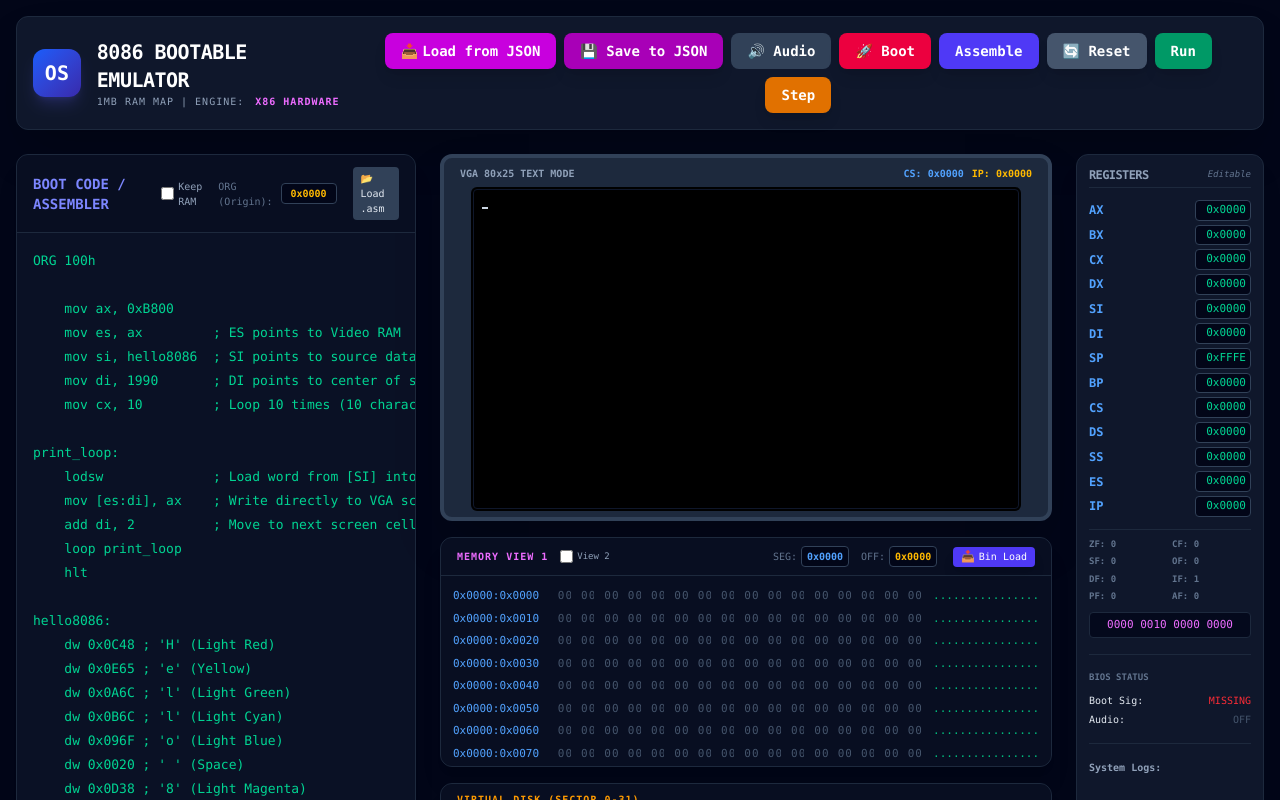
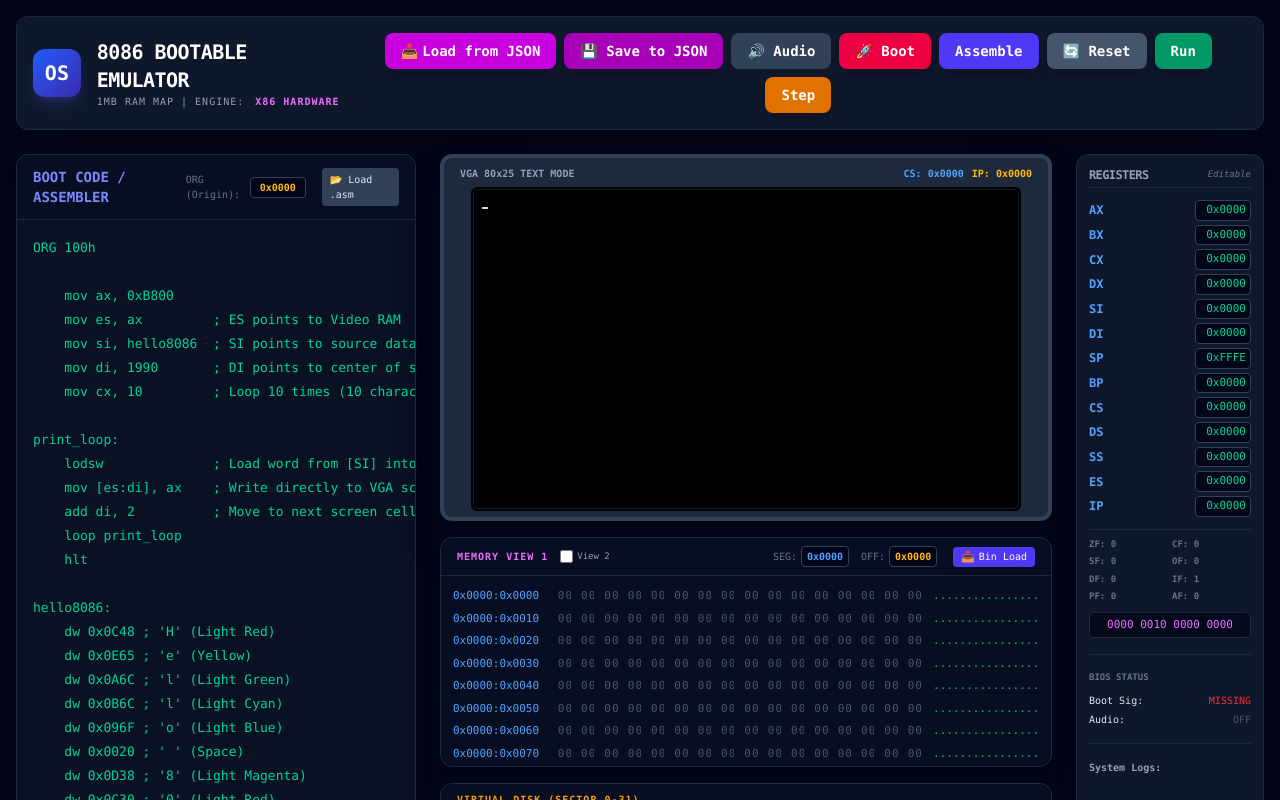
Before and after one commit to daohainam/emulator-8086-js, a React (Vite) app: page / in a window 1280 px wide. Shown: the top 800 px of the page. Built offline with nearby package versions, Linux system fonts and the light colour scheme.

Commit message:
fix: remove Keep RAM (after reseting) feature

```diff
--- a/src/App.jsx
+++ b/src/App.jsx
@@ -101,16 +101,12 @@ function HeaderControls({ isRunning, initAudio, bootFromDisk, assemble, handleRe
     );
 }
 
-function CodeEditor({ code, setCode, orgOffset, setOrgOffset, keepMemory, setKeepMemory }) {
+function CodeEditor({ code, setCode, orgOffset, setOrgOffset }) {
     return (
         <div className="bg-slate-900 rounded-xl border border-slate-800 overflow-hidden shadow-xl flex flex-col h-[500px] lg:h-[740px]">
             <div className="bg-slate-950/50 px-4 py-3 border-b border-slate-800 flex justify-between items-center z-20 relative">
                 <h2 className="text-sm font-bold text-indigo-400 uppercase">Boot Code / Assembler</h2>
                 <div className="flex items-center space-x-4 text-[10px]">
-                    <label className="flex items-center space-x-1 text-slate-400 cursor-pointer hover:text-slate-200">
-                        <input type="checkbox" checked={keepMemory} onChange={e => setKeepMemory(e.target.checked)} className="cursor-pointer" />
-                        <span>Keep RAM</span>
-                    </label>
                     <div className="flex items-center space-x-2">
                         <span className="text-slate-500">ORG (Origin):</span>
                         <input type="text" value={orgOffset} onChange={ev => setOrgOffset(ev.target.value)} className="w-14 bg-slate-950 border border-slate-700 rounded px-1 py-0.5 text-amber-400 text-center font-bold focus:outline-none focus:border-amber-500" />
@@ -366,7 +362,6 @@ export default function Emulator8086() {
     const [code, setCode] = useState(DEFAULT_CODE);
     const [errorMessage, setErrorMessage] = useState(null);
     const [isRunning, setIsRunning] = useState(false);
-    const [keepMemory, setKeepMemory] = useState(false);
 
     const [orgOffset, setOrgOffset] = useState("0x0000");
     const [memSegStr, setMemSegStr] = useState("0x0000");
@@ -567,7 +562,7 @@ export default function Emulator8086() {
         e.reg.SP = INITIAL_SP;
         e.reg.IP = parseInt(orgOffset.replace(/0x/i, ''), 16) || 0;
         e.flags = { ZF: 0, SF: 0, CF: 0, OF: 0, DF: 0, IF: 1, AF: 0, PF: 0 };
-        if (!keepMemory) e.mem.fill(0);
+        e.mem.fill(0);
         e.cursorX = 0;
         e.cursorY = 0;
         setErrorMessage(null);
@@ -1277,7 +1272,7 @@ export default function Emulator8086() {
 
                 <div className="grid grid-cols-1 lg:grid-cols-12 gap-6">
                     <div className="lg:col-span-4 space-y-4 flex flex-col">
-                        <CodeEditor code={code} setCode={setCode} orgOffset={orgOffset} setOrgOffset={setOrgOffset} keepMemory={keepMemory} setKeepMemory={setKeepMemory} />
+                        <CodeEditor code={code} setCode={setCode} orgOffset={orgOffset} setOrgOffset={setOrgOffset} />
                     </div>
 
                     <div className="lg:col-span-6 space-y-4">
```
